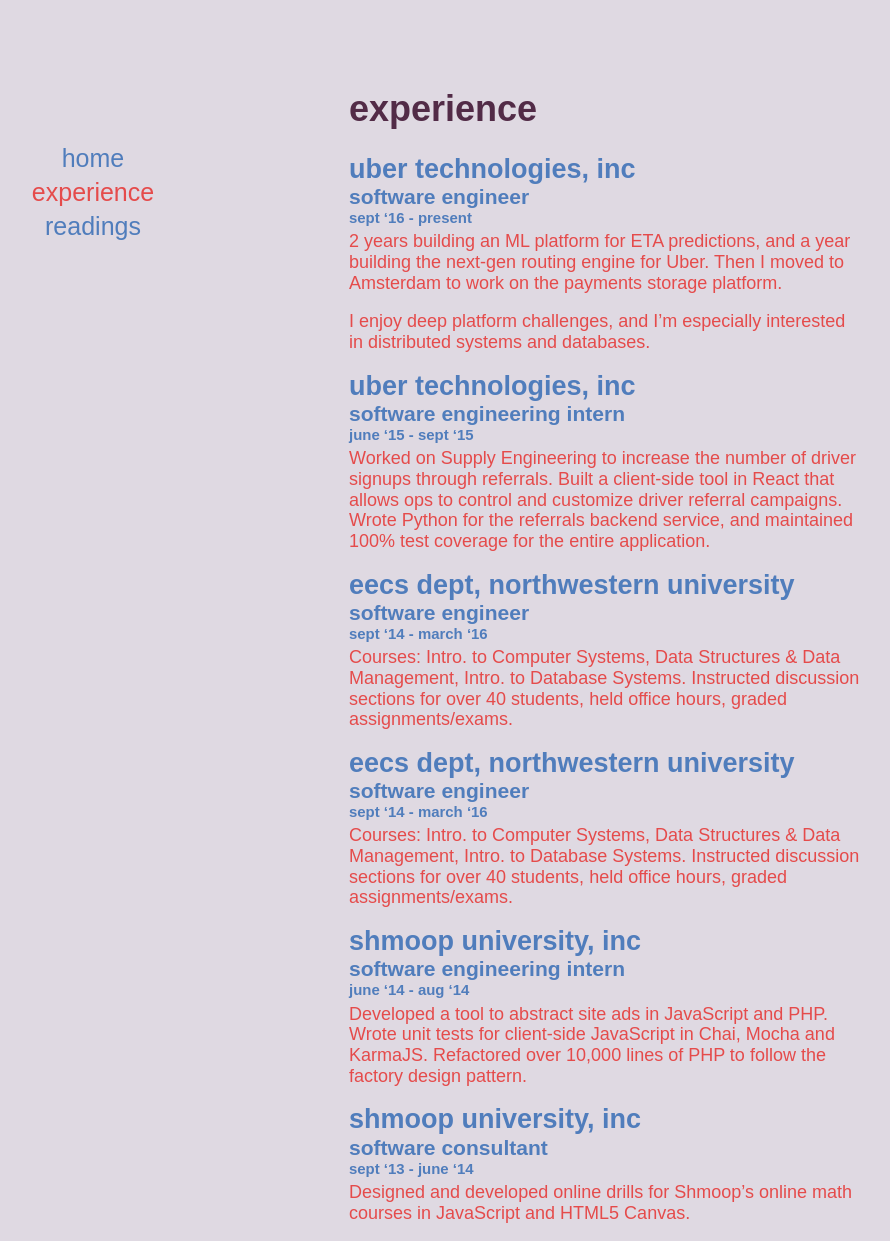
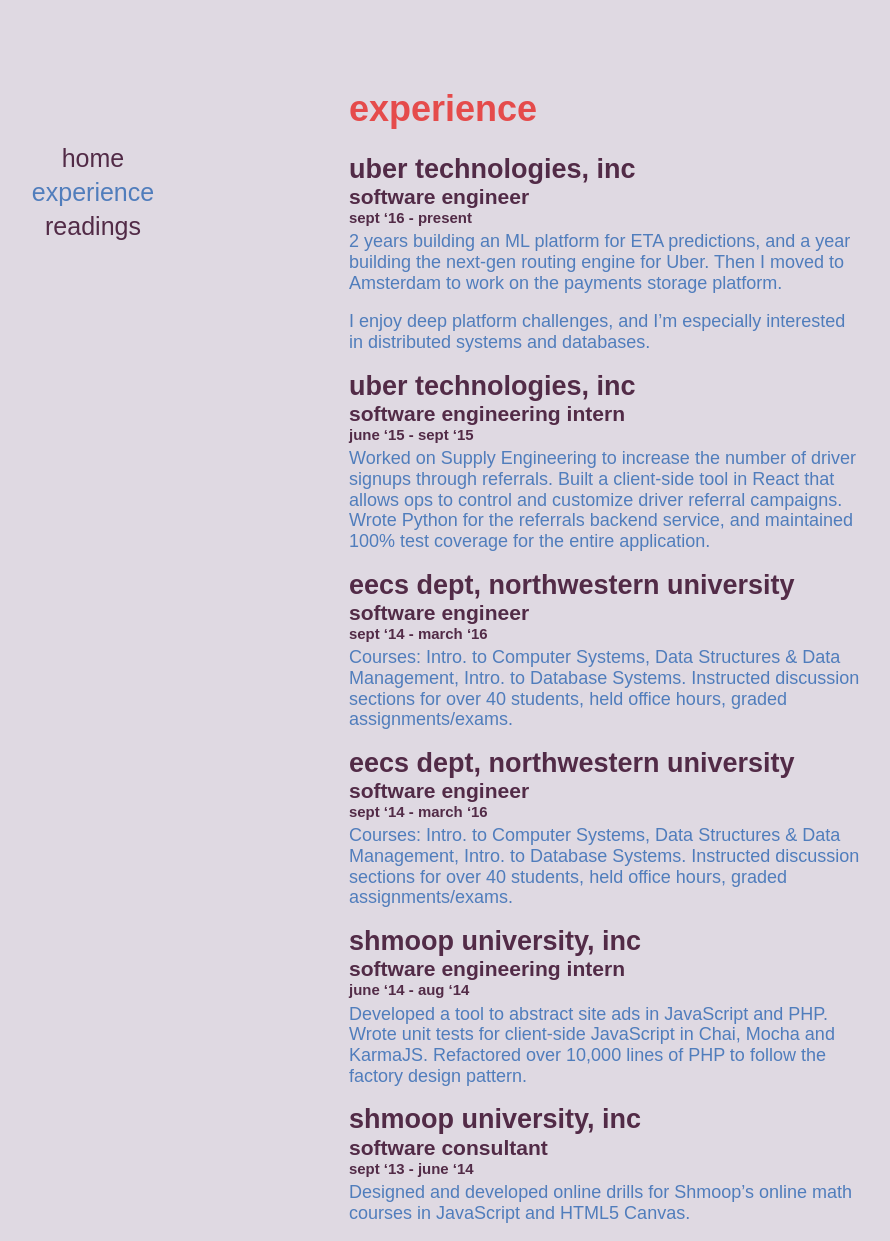
Before and after one commit to nevilgeorge/www-blog, a Jekyll site: the page built from experience.md, in a window 1280 px wide. Shown: the whole page, without its empty margins (35-925 px from the left). Built offline with Jekyll 4.4.1, drawn with Linux system fonts in a browser that asks for light colours; nearby versions of some CDN libraries; some web fonts are replaced; library files that are not in the unit come from our copies.

Commit message:
Update readme

```diff
--- a/_sass/main.scss
+++ b/_sass/main.scss
@@ -1,7 +1,7 @@
 $background-color: #DFD9E2;
-$text-color1: #507DBC;
-$text-color2: #522B47;
-$text-color3: #E54B4B;
+$text-color1: #522B47;
+$text-color2: #E54B4B;
+$text-color3: #507DBC;
 $font-size: 2em;
 $default-font: 'Ropa Sans', sans-serif;
 
```
Also changed, not shown: README.md.
